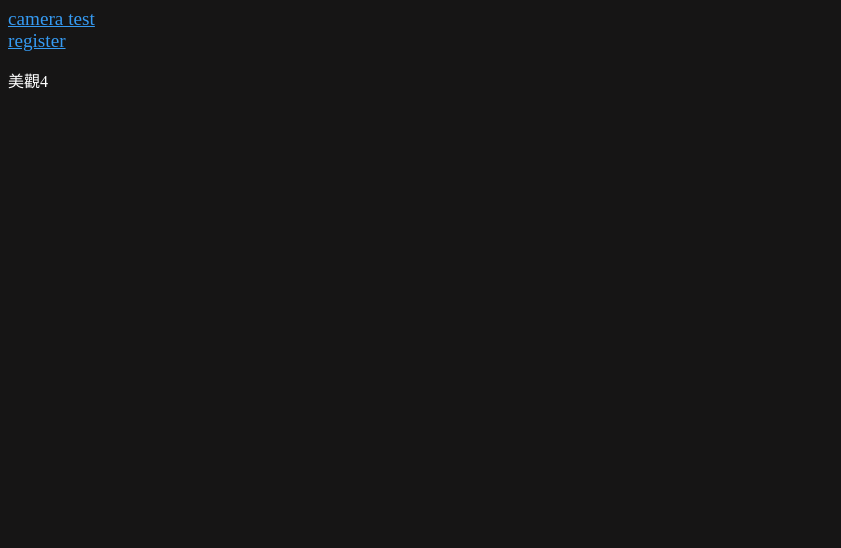
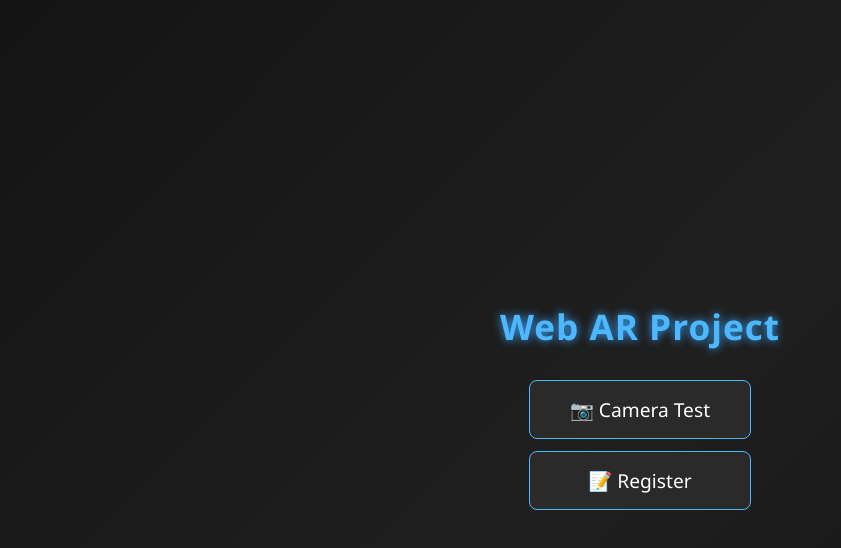
Before and after one commit to B1229049/webar, a plain HTML site: page index.html in a window 1280 px wide. Shown: the whole page, without its empty margins (0-841 px from the left). Drawn offline with Linux system fonts and the light colour scheme.

Commit message:
index test 1

```diff
--- a/index.html
+++ b/index.html
@@ -1,25 +1,72 @@
 <!DOCTYPE html>
 <html lang="en">
 <head>
+<meta charset="UTF-8" />
+<meta name="viewport" content="width=device-width, initial-scale=1.0" />
+<title>WebAR Homepage</title>
+
 <style>
     body {
-            background-color: rgb(22, 21, 21);
+        margin: 0;
+        padding: 0;
+        height: 100vh;
+        background: linear-gradient(135deg, #141414, #1f1f1f, #111);
+        display: flex;
+        justify-content: center;
+        align-items: center;
+        font-family: "Segoe UI", sans-serif;
         color: white;
     }
 
-        a {
-            color: rgb(54, 155, 243);
-            right: 50%;
-            top: 50%;
-            font-size: larger;
+    .container {
+        text-align: center;
+        animation: fadeIn 1.2s ease;
     }
 
+    h1 {
+        margin-bottom: 30px;
+        font-size: 2.2rem;
+        letter-spacing: 1px;
+        color: #4db8ff;
+        text-shadow: 0px 0px 10px #3da8ff;
+    }
+
+    a {
+        display: block;
+        width: 220px;
+        margin: 12px auto;
+        padding: 15px 0;
+        text-decoration: none;
+        color: white;
+        background: #2a2a2a;
+        border-radius: 8px;
+        font-size: 1.2rem;
+        transition: 0.25s;
+        border: 1px solid #4db8ff;
+    }
+
+    a:hover {
+        background: #4db8ff;
+        color: black;
+        transform: translateY(-3px);
+        box-shadow: 0 0 12px #4db8ff;
+    }
+
+    @keyframes fadeIn {
+        from { opacity: 0; transform: translateY(20px); }
+        to   { opacity: 1; transform: translateY(0); }
+    }
 </style>
+
 </head>
 <body>
-    <a href="webar-frontend/camera.html">camera test</a>
-    </br>
-    <a href="webar-frontend/register.html">register</a>
-    <p>美觀4</p>
+
+<div class="container">
+    <h1>Web AR Project</h1>
+
+    <a href="webar-frontend/camera.html">📷 Camera Test</a>
+    <a href="webar-frontend/register.html">📝 Register</a>
+</div>
+
 </body>
 </html>
```
Lines whose indentation alone changed are shown as unchanged.
